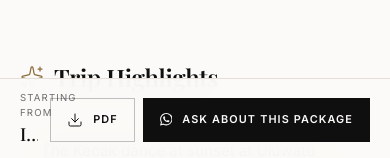
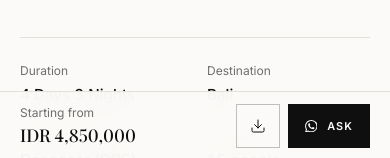
Before and after one commit to daffaoir/bungawisata, a Next.js app: page /en/paket/bali-4d3n in a window 390 px wide. Shown: the part 684-842 px from the top of the page. Built offline with nearby package versions, Linux system fonts and the light colour scheme; no server answers.

Commit message:
style(package-detail): keep full price in sticky bar and show key facts early on mobile

```diff
--- a/src/app/[locale]/paket/[slug]/page.tsx
+++ b/src/app/[locale]/paket/[slug]/page.tsx
@@ -9,7 +9,11 @@ import { InclusionList } from "@/components/package/InclusionList";
 import { ItineraryTimeline } from "@/components/package/ItineraryTimeline";
 import { PackageCard } from "@/components/package/PackageCard";
 import { PackageGallery } from "@/components/package/PackageGallery";
-import { PriceBox, StickyPriceBar } from "@/components/package/PriceBox";
+import {
+  PackageFacts,
+  PriceBox,
+  StickyPriceBar,
+} from "@/components/package/PriceBox";
 import { Badge } from "@/components/shared/Badge";
 import { Section, SectionHeading } from "@/components/shared/Section";
 import { SITE_URL } from "@/content/site";
@@ -159,6 +163,8 @@ export default async function PackageDetailPage({
               {content.summary}
             </p>
 
+            <PackageFacts pkg={pkg} className="mt-8" />
+
             <Reveal className="mt-14">
               <h2 className="flex items-center gap-2.5 text-2xl">
                 <Sparkles
--- a/src/components/package/PriceBox.tsx
+++ b/src/components/package/PriceBox.tsx
@@ -3,6 +3,7 @@ import { useLocale, useTranslations } from "next-intl";
 import { ButtonAnchor } from "@/components/shared/Button";
 import { WhatsAppCta } from "@/components/shared/WhatsAppCta";
 import type { AppLocale } from "@/i18n/routing";
+import { cn } from "@/lib/cn";
 import { formatPrice } from "@/lib/format";
 import type { Package } from "@/lib/schema";
 
@@ -15,13 +16,15 @@ function pdfHref(locale: AppLocale, slug: string) {
   return `/api/itinerary/${locale}/${slug}`;
 }
 
-export function PriceBox({ pkg }: { pkg: Package }) {
-  const locale = useLocale() as AppLocale;
+/**
+ * Fakta kunci paket — sumber bersama untuk kotak harga (desktop) dan blok
+ * fakta ringkas di bawah ringkasan (ponsel).
+ */
+function usePackageFacts(pkg: Package) {
   const t = useTranslations("PackageDetail");
   const tCommon = useTranslations("Common");
-  const content = pkg.content[locale];
 
-  const rows = [
+  return [
     {
       label: t("durationLabel"),
       value: tCommon("duration", {
@@ -34,6 +37,45 @@ export function PriceBox({ pkg }: { pkg: Package }) {
     ...(pkg.airline ? [{ label: t("airlineLabel"), value: pkg.airline }] : []),
     { label: t("minPaxLabel"), value: t("minPaxValue", { count: pkg.minPax }) },
   ];
+}
+
+/**
+ * Di bawah `lg` kotak harga baru muncul setelah rundown yang panjang, jadi
+ * fakta kuncinya ditampilkan lebih awal di sini. Desktop tidak butuh ini —
+ * kotak harga sticky sudah ada di samping.
+ */
+export function PackageFacts({
+  pkg,
+  className,
+}: {
+  pkg: Package;
+  className?: string;
+}) {
+  const rows = usePackageFacts(pkg);
+
+  return (
+    <dl
+      className={cn(
+        "grid grid-cols-2 gap-x-6 gap-y-5 border-y border-line py-6 lg:hidden",
+        className,
+      )}
+    >
+      {rows.map((row) => (
+        <div key={row.label} className="min-w-0">
+          <dt className="text-[0.75rem] text-ink-muted">{row.label}</dt>
+          <dd className="mt-1 text-[0.95rem] font-medium">{row.value}</dd>
+        </div>
+      ))}
+    </dl>
+  );
+}
+
+export function PriceBox({ pkg }: { pkg: Package }) {
+  const locale = useLocale() as AppLocale;
+  const t = useTranslations("PackageDetail");
+  const tCommon = useTranslations("Common");
+  const content = pkg.content[locale];
+  const rows = usePackageFacts(pkg);
 
   return (
     <div className="border border-line bg-white p-8">
@@ -100,33 +142,34 @@ export function StickyPriceBar({ pkg }: { pkg: Package }) {
       data-sticky-cta
       className="fixed inset-x-0 bottom-0 z-30 border-t border-line bg-canvas/95 px-5 py-3 backdrop-blur-lg lg:hidden"
     >
+      {/*
+        Harga tidak boleh terpotong: kiri dibiarkan selebar isinya
+        (`whitespace-nowrap`), kanan cukup tombol PDF ikon 44px dan tombol
+        WhatsApp berlabel pendek. Muat untuk harga terpanjang di layar 320px.
+      */}
       <div className="flex items-center justify-between gap-3">
-        <div className="min-w-0">
-          <p className="text-[0.6rem] tracking-[0.12em] text-ink-muted uppercase">
+        <div className="shrink-0">
+          <p className="text-[0.75rem] whitespace-nowrap text-ink-muted">
             {tCommon("startingFrom")}
           </p>
-          <p className="truncate font-display text-lg text-ink">
+          <p className="font-display text-[1.1rem] whitespace-nowrap text-ink">
             {formatPrice(pkg.priceFrom, locale)}
           </p>
         </div>
 
         <div className="flex shrink-0 items-center gap-2">
-          <ButtonAnchor
+          <a
             href={pdfHref(locale, pkg.slug)}
             download
-            target="_self"
-            rel=""
             aria-label={t("downloadPdf")}
-            variant="outline"
-            size="sm"
+            className="inline-flex size-11 items-center justify-center border border-ink/25 text-ink transition-colors duration-300 hover:border-ink hover:bg-ink hover:text-canvas"
           >
             <Download className="size-4" strokeWidth={1.5} aria-hidden="true" />
-            {t("downloadPdfShort")}
-          </ButtonAnchor>
+          </a>
 
           <WhatsAppCta
             packageTitle={content.title}
-            label={t("askAbout")}
+            label={t("askShort")}
             size="sm"
           />
         </div>
--- a/src/messages/en.json
+++ b/src/messages/en.json
@@ -163,7 +163,8 @@
     "downloadPdf": "Download Itinerary (PDF)",
     "downloadPdfShort": "PDF",
     "relatedTitle": "Similar Packages",
-    "askAbout": "Ask about this package"
+    "askAbout": "Ask about this package",
+    "askShort": "Ask"
   },
   "About": {
     "title": "About Bunga Wisata",
--- a/src/messages/id.json
+++ b/src/messages/id.json
@@ -163,7 +163,8 @@
     "downloadPdf": "Unduh Itinerary (PDF)",
     "downloadPdfShort": "PDF",
     "relatedTitle": "Paket Serupa",
-    "askAbout": "Tanya paket ini"
+    "askAbout": "Tanya paket ini",
+    "askShort": "Tanya"
   },
   "About": {
     "title": "Tentang Bunga Wisata",
```
